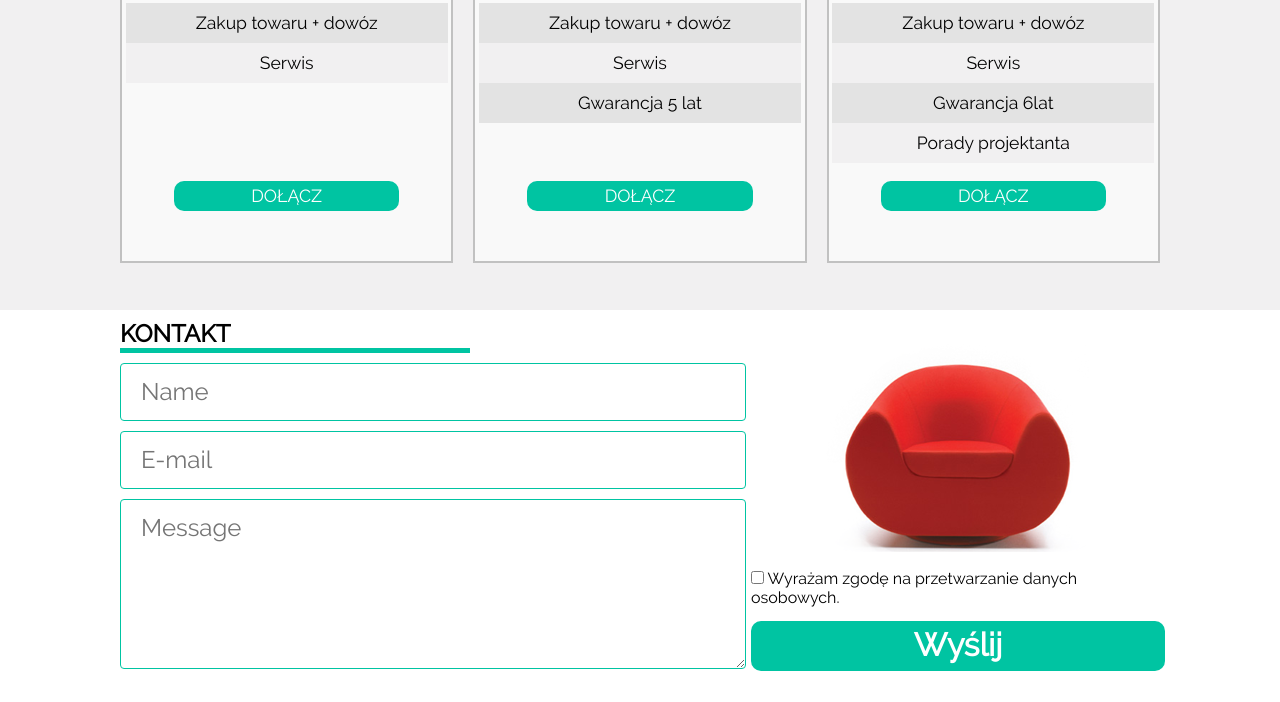
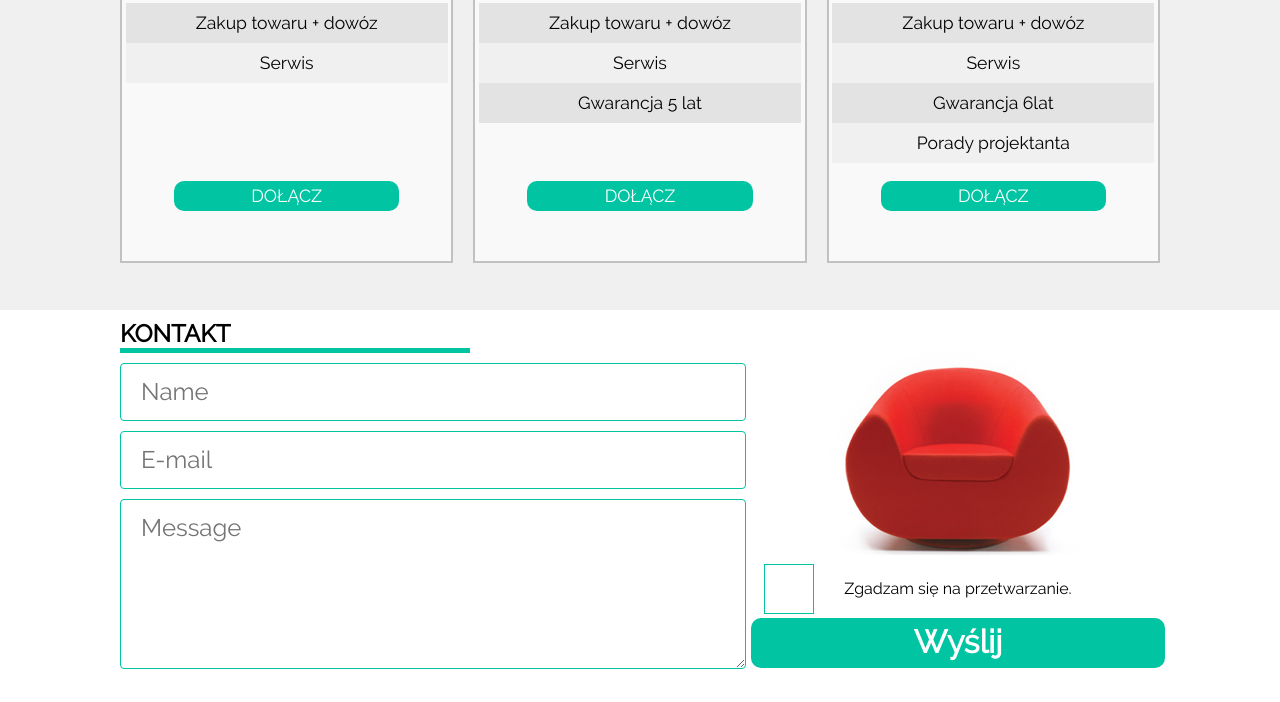
Before and after one commit to MagdaFronczyk/sit-on-chair-website, a plain HTML site: page index.html in a window 1280 px wide. Shown: the part 1220-1922 px from the top of the page. Drawn offline with Linux system fonts and the light colour scheme.

Commit message:
added checkbox

```diff
--- a/css/style.css
+++ b/css/style.css
@@ -552,21 +552,56 @@ body {
     padding-top: 5px; /* czy da się ładniej obliczyć? próbowałam calc(50%-25px) */
 }
 
-/*.form__agreement__checkbox__input {*/
-    /*position: relative;*/
-    /*z-index: -9999;*/
-/*}*/
+/* <<<<<<<<<<<<<<< checkbox >>>>>>>>>>>> */
 
-/*.form__agreement__checkbox span {*/
-    /*background: #ffffff;*/
-    /*border: 2px solid #00c4a2;*/
-    /*height: 30px;*/
-    /*width: 30px;*/
-    /*display: block;*/
-/*}*/
+.form__checkbox{
+    display: flex;
+    position: relative;
+    cursor: pointer;
+    font-size: 1rem;
+    -webkit-user-select: none;
+    -moz-user-select: none;
+    -ms-user-select: none;
+    user-select: none;
+}
 
-/*.form__agreement__checkbox__input:checked + span {*/
-    /*background: url("../images/form_ok.jpg")*/
+.form__checkbox input {
+    position: absolute;
+    opacity: 0;
+    cursor: pointer;
+}
+
+.checkmark {
+    position: absolute;
+    flex-basis: 50%;
+    top: -15px;
+    left: -80px;
+    height: 50px;
+    width: 50px;
+    background-color: white;
+    border: 1px solid #00c4a2;
+}
+
+.checkmark:after {
+    content: "";
+    position: absolute;
+    display: none;
+}
+
+.form__checkbox input:checked ~ .checkmark:after {
+    display: block;
+}
+
+.form__checkbox .checkmark:after {
+    left: 11px;
+    top: 2px;
+    width: 15px;
+    height: 30px;
+    border: solid #00c4a2;
+    border-width: 0 10px 10px 0;
+    -webkit-transform: rotate(45deg);
+    -ms-transform: rotate(45deg);
+    transform: rotate(45deg);
 }
 
 /* <<<<<<<<<<<<<<<<<<<<<<<<<<<<<<< footer >>>>>>>>>>>>>>>>>>>>>>>>>>>>>>>>>>>>>>>>>>>> */
--- a/index.html
+++ b/index.html
@@ -172,10 +172,12 @@
                 <img class="form__agreement__picture" src="images/red_chair.png" alt="">
             </figure>
             <div class="form__agreement__checkbox">
-                <input class="form__agreement__checkbox__input" type="checkbox" id="agreement"/>
-                <label class="form__agreement__checkbox__label" for="agreement">Wyrażam zgodę na przetwarzanie danych
-                    osobowych.</label>
-                <span></span>
+                <label class="form__checkbox">
+                    Zgadzam się na przetwarzanie.
+                    <input type="checkbox" id="agreement"/>
+                    <label for="agreement"></label>
+                    <span class="checkmark"></span>
+                </label>
             </div>
             <a class="form__agreement__link" href="">Wyślij</a>
         </div>
```
